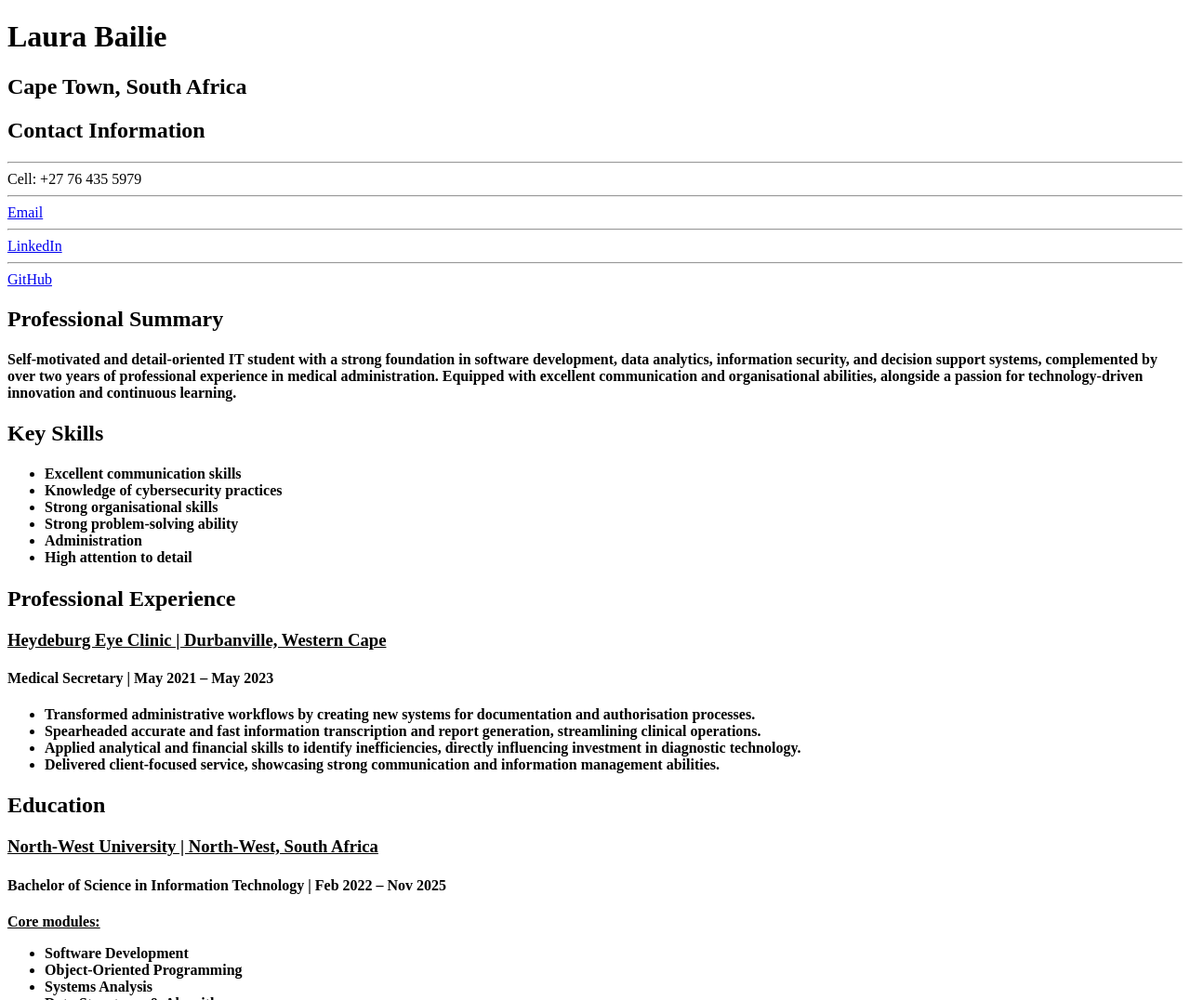
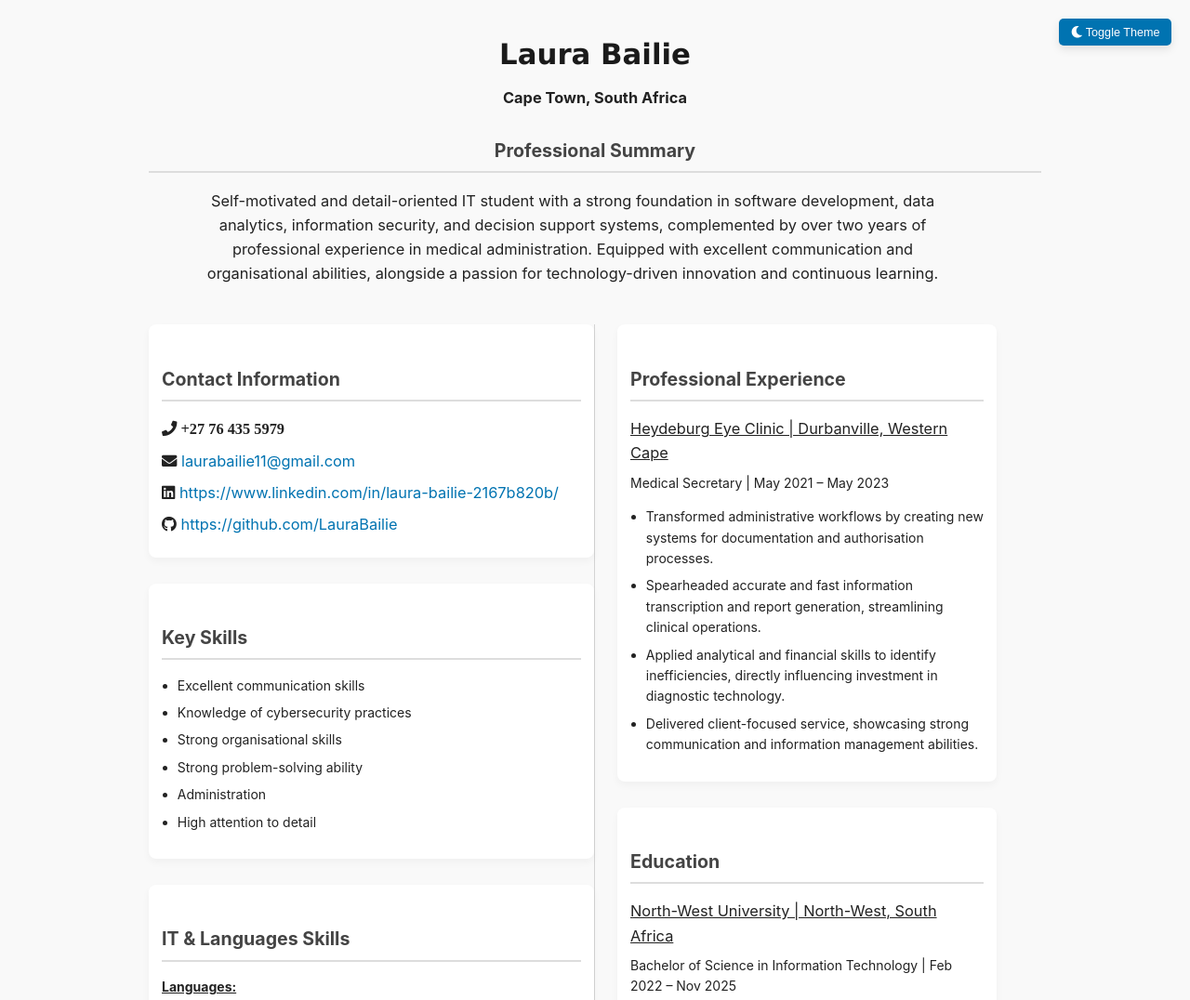
Before and after one commit to LauraBailie/LauraBailie.github.io, a plain HTML site: page index.html in a window 1280 px wide. Shown: the top 1076 px of the page at 93% size. Drawn offline with Linux system fonts and the light colour scheme.

Commit message:
final design

```diff
--- a/index.html
+++ b/index.html
@@ -1,23 +1,42 @@
 <!DOCTYPE html>
 <html>
 
+<head>
+    <link rel="stylesheet" href="style.css">
+    <link rel="stylesheet" href="https://cdnjs.cloudflare.com/ajax/libs/font-awesome/5.15.4/css/all.min.css">
+</head>
+
 <body>
+    <button id="themeToggle" class="theme-toggle"><i class="fas fa-moon"></i> Toggle Theme</button>
+
     <header id="header">
         <h1><b>Laura Bailie</b></h1>
-        <h2><b>Cape Town, South Africa</b></h2>
+        <h3><b>Cape Town, South Africa</b></h3>
+        <h2>Professional Summary</h2>
+        <div><h3>Self-motivated and detail-oriented IT student with a strong foundation in software development, data analytics, information security, and decision support systems, complemented by over two years of professional experience in medical administration. Equipped with excellent communication and organisational abilities, alongside a passion for technology-driven innovation and continuous learning.</h3></div>
     </header>
     <main>
         <article id="mainLeft">
             <section>
                 <h2>Contact Information</h2>
-                    <hr>Cell: +27 76 435 5979</hr>
-                    <hr><a href="mailto:laurabailie11@gmail.com">Email</a></hr>
-                    <hr><a href="https://www.linkedin.com/in/laura-bailie-2167b820b/">LinkedIn</a></hr>
-                    <hr><a href="https://github.com/LauraBailie">GitHub</a></hr>
-            </section>
-            <section>
-                <h2>Professional Summary</h2>
-                <h4>Self-motivated and detail-oriented IT student with a strong foundation in software development, data analytics, information security, and decision support systems, complemented by over two years of professional experience in medical administration. Equipped with excellent communication and organisational abilities, alongside a passion for technology-driven innovation and continuous learning.</h4>
+                    <h3>
+                        <i class="fa fa-phone" aria-hidden="false"> +27 76 435 5979 </i>
+                    </h3>
+
+                    <h3>
+                        <i class="fa fa-envelope" aria-hidden="false"></i>
+                        <a href="mailto:laurabailie11@gmail.com">laurabailie11@gmail.com</a>
+                    </h3>
+
+                    <h3>
+                        <i class="fab fa-linkedin" aria-hidden="false"></i>
+                        <a href="https://www.linkedin.com/in/laura-bailie-2167b820b/">https://www.linkedin.com/in/laura-bailie-2167b820b/</a>
+                    </h3>
+
+                    <h3>
+                        <i class="fab fa-github" aria-hidden="false"></i>
+                        <a href="https://github.com/LauraBailie">https://github.com/LauraBailie</a>
+                    </h3>
             </section>
             <section>
                 <h2>Key Skills</h2>
@@ -29,54 +48,6 @@
                         <li>Strong problem-solving ability</li>
                     <li>Administration</li>
                     <li>High attention to detail</li>
-                    </ul>
-                </h4>
-            </section>
-            <section>
-                <h2>Professional Experience</h2>
-                <h3><u>Heydeburg Eye Clinic | Durbanville, Western Cape</u></h3>
-                <h4>Medical Secretary | May 2021 – May 2023</h4>
-                <h4>
-                    <ul>
-                        <li>Transformed administrative workflows by creating new systems for documentation and authorisation processes.</li>
-                        <li>Spearheaded accurate and fast information transcription and report generation, streamlining clinical operations.</li>
-                        <li>Applied analytical and financial skills to identify inefficiencies, directly influencing investment in diagnostic technology.</li>
-                        <li>Delivered client-focused service, showcasing strong communication and information management abilities.</li>
-                    </ul>
-                </h4>
-                    </h4>
-            </section>
-            <section>
-                <h2>Education</h2>
-                <h3><u>North-West University | North-West, South Africa</u></h3>
-                <h4>Bachelor of Science in Information Technology | Feb 2022 – Nov 2025</h4>
-                <h4><u>Core modules:</u>
-                    <ul>
-                        <li> Software Development</li>
-                        <li>Object-Oriented Programming</li>
-                        <li>Systems Analysis</li>
-                        <li>Data Structures & Algorithms</li>
-                        <li>Decision Support Systems</li>
-                        <li>Databases</li>
-                        <li>Artificial Intelligence</li>
-                        <li>Web Development</li>
-                        <li>Computer Networks and Security</li>
-                    </ul>
-                    <ul>
-                        <li>Student mentor for 1st year financial accounting module (August 2024 - present)</li>
-                    </ul>
-                </h4>
-                <h3><u>Stellenberg High School | Western Cape, South Africa</u></h3>
-                <h4>National Senior Certificate | Jan 2015 – Nov 2019</h4>
-                <h4><u>Subjects:</u>
-                    <ul>
-                        <li>English Home Language</li>
-                        <li>Afrikaans Huistaal</li>
-                        <li>Mathematics</li>
-                        <li>Information Technology</li>
-                        <li>Accounting</li>
-                        <li>Physical Sciences</li>
-                        <li>Life Orientation</li>
                     </ul>
                 </h4>
             </section>
@@ -113,12 +84,65 @@
                 </h4>
             </section>
         </article>
+
+        <article id="mainRight">
+            <div>
+                <section>
+                    <h2>Professional Experience</h2>
+                    <h3><u>Heydeburg Eye Clinic | Durbanville, Western Cape</u></h3>
+                    <h4>Medical Secretary | May 2021 – May 2023</h4>
+                    <h4>
+                        <ul>
+                            <li>Transformed administrative workflows by creating new systems for documentation and authorisation processes.</li>
+                            <li>Spearheaded accurate and fast information transcription and report generation, streamlining clinical operations.</li>
+                            <li>Applied analytical and financial skills to identify inefficiencies, directly influencing investment in diagnostic technology.</li>
+                            <li>Delivered client-focused service, showcasing strong communication and information management abilities.</li>
+                        </ul>
+                    </h4>
+                        </h4>
+                </section>
+                <section>
+                    <h2>Education</h2>
+                    <h3><u>North-West University | North-West, South Africa</u></h3>
+                    <h4>Bachelor of Science in Information Technology | Feb 2022 – Nov 2025</h4>
+                    <h4>Student mentor for 1st year financial accounting module (August 2024 - present)</h4>
+                    <h4><u>Core modules:</u>
+                        <ul>
+                            <li> Software Development</li>
+                            <li>Object-Oriented Programming</li>
+                            <li>Systems Analysis</li>
+                            <li>Data Structures & Algorithms</li>
+                            <li>Decision Support Systems</li>
+                            <li>Databases</li>
+                            <li>Artificial Intelligence</li>
+                            <li>Web Development</li>
+                            <li>Computer Networks and Security</li>
+                        </ul>
+                    </h4>
+                    <h3><u>Stellenberg High School | Western Cape, South Africa</u></h3>
+                    <h4>National Senior Certificate | Jan 2015 – Nov 2019</h4>
+                    <h4><u>Subjects:</u>
+                        <ul>
+                            <li>English Home Language</li>
+                            <li>Afrikaans Huistaal</li>
+                            <li>Mathematics</li>
+                            <li>Information Technology</li>
+                            <li>Accounting</li>
+                            <li>Physical Sciences</li>
+                            <li>Life Orientation</li>
+                        </ul>
+                    </h4>
+                </section>
+            </div>
+        </article>
     </main>
+    <script>
+        const toggleBtn = document.getElementById('themeToggle');
+        toggleBtn.addEventListener('click', () => {
+            document.body.classList.toggle('dark-mode');
+        });
+    </script>
 
 </body>
 
-    <body>
-        <h1>Hello World</h1>
-        <p>I am being hosted by GitHub Pages.</p>
-    </body>
 </html>
--- a/style.css
+++ b/style.css
@@ -1,6 +1,170 @@
+/* body */
 body {
-    font-family: 'Segoe UI', Tahoma, Geneva, Verdana, sans-serif;
-    font-size: 12px;
+    font-family: 'Inter', sans-serif;
+    font-size: 14px;
     max-width: 960px;
     margin: auto;
+    background-color: #f9f9f9;
+    color: #222;
+    padding: 2em;
+    line-height: 1.6;
+    transition: background 0.3s, color 0.3s;
 }
+
+body {
+    animation: fadeIn 1s ease-in;
+}
+
+@keyframes fadeIn {
+    from { opacity: 0; transform: translateY(20px); }
+    to { opacity: 1; transform: translateY(0); }
+}
+
+
+/* header */
+header {
+    text-align: center;
+    margin-bottom: 2em;
+}
+
+h1 {
+    font-size: 2.2em;
+    margin: 0.2em 0;
+    color: #1a1a1a;
+}
+
+h2 {
+    font-size: 1.4em;
+    color: #444;
+    border-bottom: 2px solid #ddd;
+    padding-bottom: 0.3em;
+    margin-top: 1.5em;
+}
+
+h3, h4 {
+    margin: 0.5em 0;
+    font-weight: 400;
+}
+
+/* theme toggle button */
+.theme-toggle {
+    position: fixed;
+    top: 20px;
+    right: 20px;
+    background: #0073b1;
+    color: white;
+    border: none;
+    padding: 0.6em 1em;
+    border-radius: 5px;
+    font-size: 0.9em;
+    cursor: pointer;
+    z-index: 999;
+    box-shadow: 0 4px 10px rgba(0,0,0,0.1);
+    transition: background 0.3s;
+}
+
+.theme-toggle:hover {
+    background: #005f91;
+}
+
+/* dark mode */
+.dark-mode {
+    background-color: #121212;
+    color: #e0e0e0;
+}
+
+.dark-mode a {
+    color: #70b9f7;
+}
+
+.dark-mode h2 {
+    border-color: #555;
+}
+
+.dark-mode .theme-toggle {
+    background: #444;
+    color: #fff;
+}
+
+/* list styling */
+ul {
+    list-style-type: disc;
+    padding-left: 1.2em;
+}
+
+li {
+    margin: 0.5em 0;
+}
+
+/* link styling */
+a {
+    color: #0073b1;
+    text-decoration: none;
+}
+
+a:hover {
+    text-decoration: underline;
+}
+
+section {
+    transition: transform 0.3s ease, box-shadow 0.3s ease;
+}
+
+section:hover {
+    transform: translateY(-5px);
+    box-shadow: 0 8px 16px rgba(0,0,0,0.1);
+}
+
+/* main */
+main {
+    display: grid;
+    grid-template-columns: 50% 50%;
+    margin-top: 3em;
+    text-align: left;
+}
+
+#mainLeft {
+    border-right: 1px solid lightgray;
+}
+
+h1 {
+    font-family:'Lucida Sans', 'Lucida Sans Regular', 'Lucida Grande', 'Lucida Sans Unicode', Geneva, Verdana, sans-serif;
+}
+
+div {
+    display: block;
+    margin-right: 10%;
+    margin-left: 5%;
+    text-wrap-mode:wrap;
+}
+
+/* shadow cards for sections */
+section {
+    margin-bottom: 2em;
+    padding: 1em;
+    background-color: #fff;
+    box-shadow: 0 4px 8px rgba(0,0,0,0.04);
+    border-radius: 8px;
+    transition: background 0.3s;
+}
+
+.dark-mode section {
+    background-color: #1e1e1e;
+}
+
+/* responsive design */
+@media (max-width: 768px) {
+    main {
+        grid-template-columns: 1fr;
+    }
+
+    #mainLeft, #mainRight {
+        padding: 0;
+        border: none;
+    }
+
+    .theme-toggle {
+        top: 10px;
+        right: 10px;
+    }
+}
```
